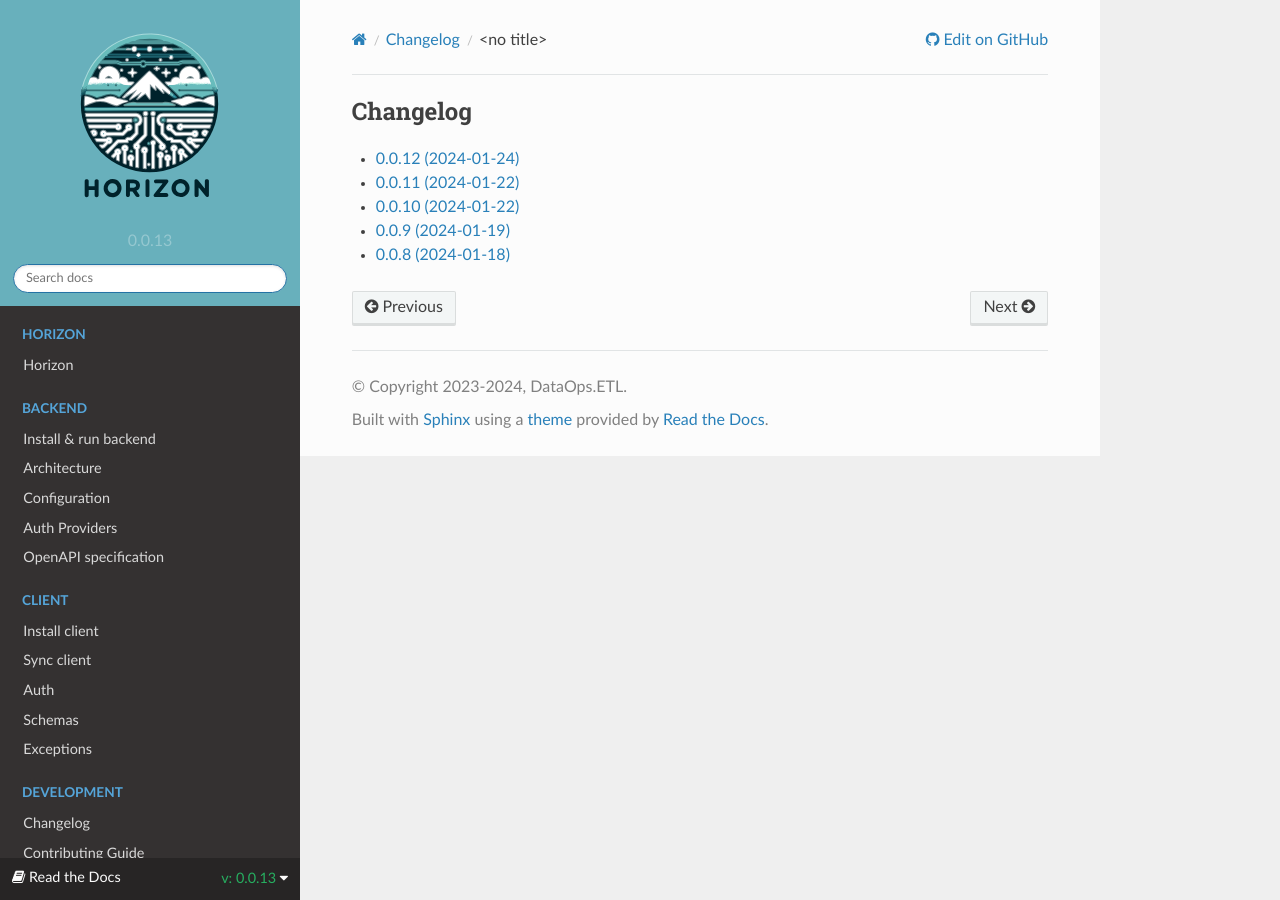
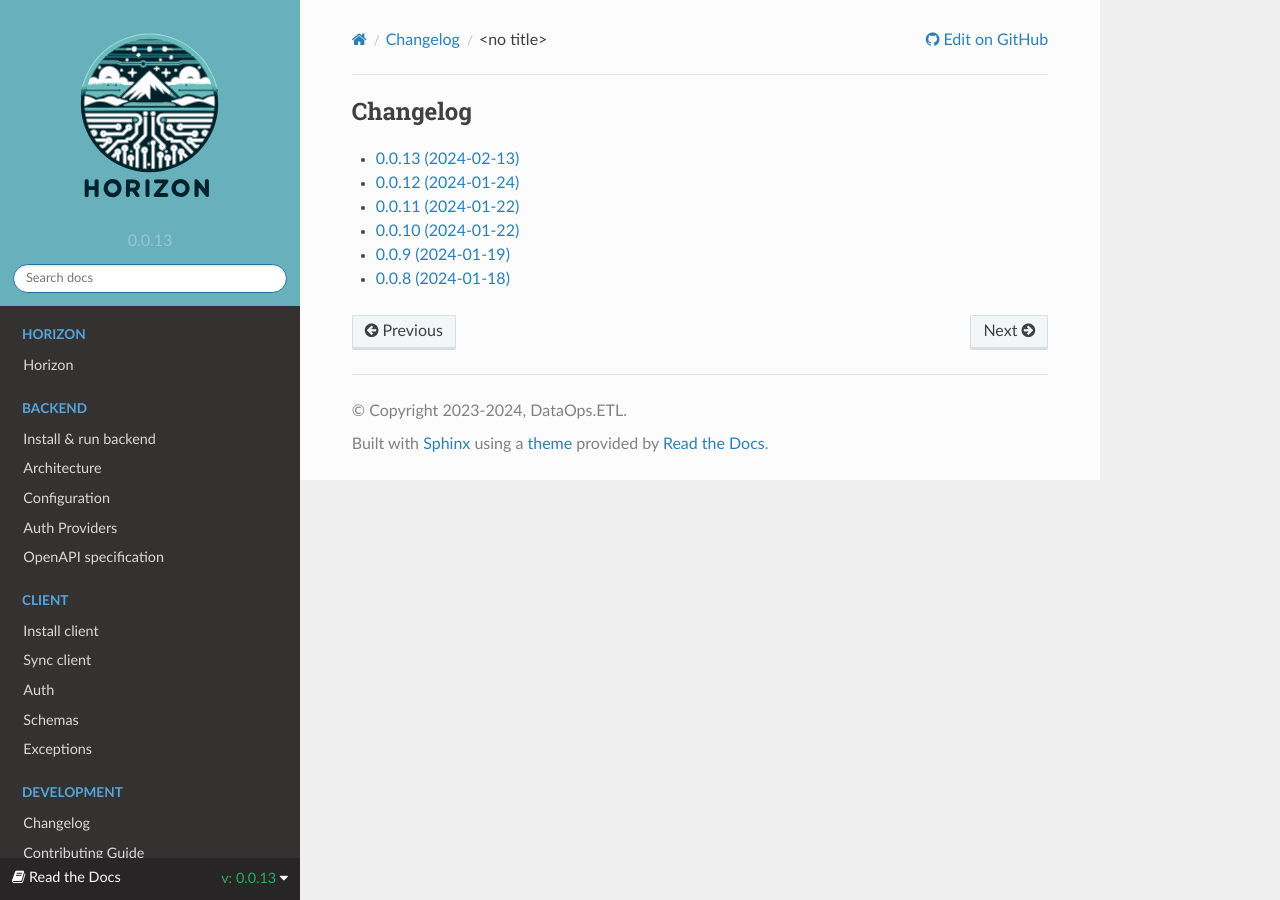
Before and after one commit to MobileTeleSystems/horizon, a Sphinx documentation site: the page built from docs/changelog/index.rst, in a window 1280 px wide. Built offline with Sphinx 7.4.7 and the Read the Docs theme 2.0.0, drawn with Linux system fonts in a browser that asks for light colours.

Commit message:
[DOP-11679] - add changelog to index

```diff
--- a/docs/changelog/index.rst
+++ b/docs/changelog/index.rst
@@ -3,6 +3,7 @@
     :caption: Changelog
 
     DRAFT
+    0.0.13
     0.0.12
     0.0.11
     0.0.10
```
